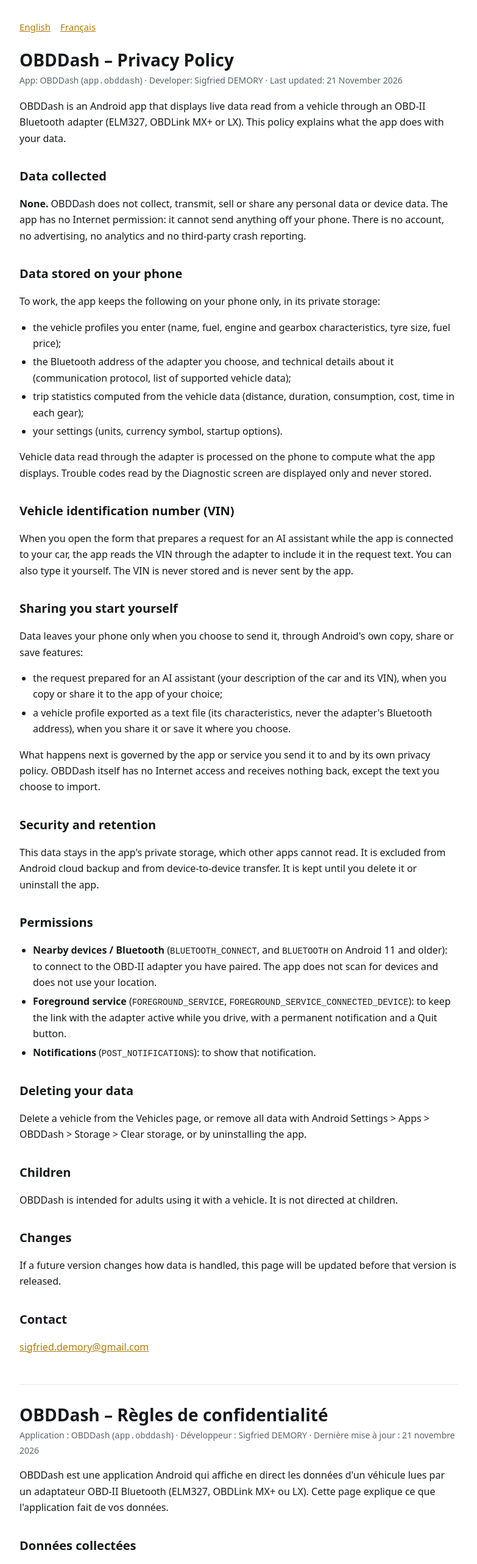
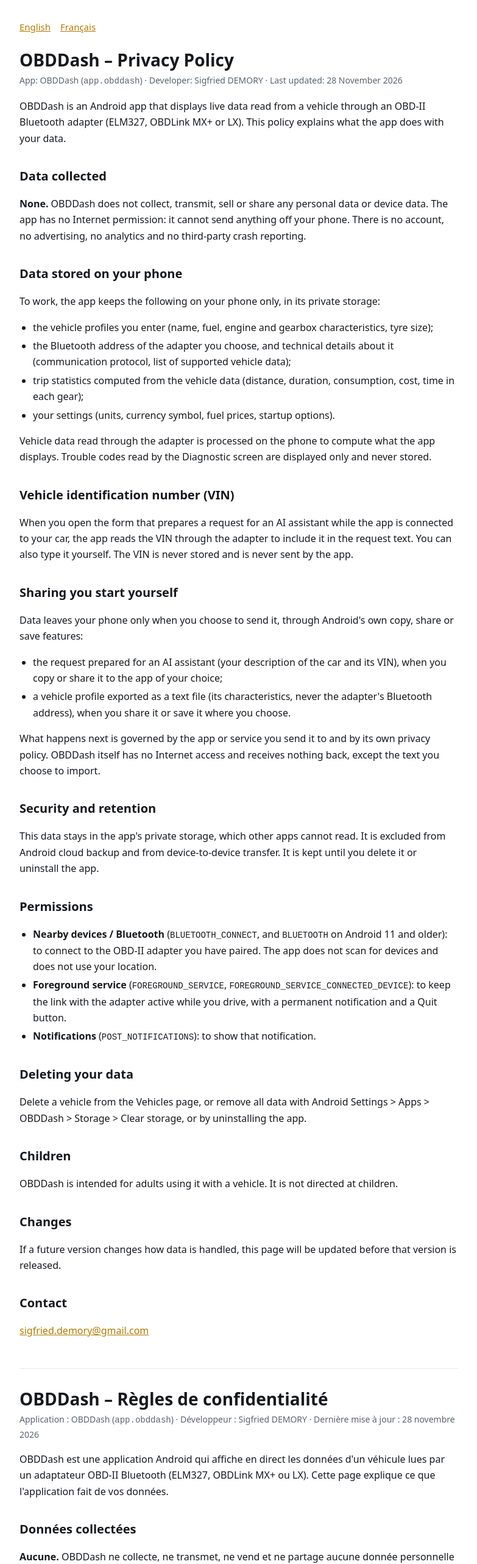
Before and after one commit to sigdemo80/obddash-privacy, a plain HTML site: page index.html in a window 1280 px wide. Shown: the top 2565 px of the page at 61% size, without its empty margins (248-1031 px from the left). Drawn offline with Linux system fonts and the light colour scheme.

Commit message:
Prix du carburant : des profils de véhicule aux réglages (version 0.2.0)
Co-Authored-By: Claude Opus 5.5 <noreply@anthropic.com>

```diff
--- a/index.html
+++ b/index.html
@@ -31,7 +31,7 @@
 
 <section id="en" lang="en">
 <h1>OBDDash – Privacy Policy</h1>
-<p class="meta">App: OBDDash (<code>app.obddash</code>) · Developer: Sigfried DEMORY · Last updated: 21 November 2026</p>
+<p class="meta">App: OBDDash (<code>app.obddash</code>) · Developer: Sigfried DEMORY · Last updated: 28 November 2026</p>
 <p>OBDDash is an Android app that displays live data read from a vehicle through an OBD-II Bluetooth adapter
 (ELM327, OBDLink MX+ or LX). This policy explains what the app does with your data.</p>
 
@@ -43,11 +43,11 @@ analytics and no third-party crash reporting.</p>
 <h2>Data stored on your phone</h2>
 <p>To work, the app keeps the following on your phone only, in its private storage:</p>
 <ul>
-  <li>the vehicle profiles you enter (name, fuel, engine and gearbox characteristics, tyre size, fuel price);</li>
+  <li>the vehicle profiles you enter (name, fuel, engine and gearbox characteristics, tyre size);</li>
   <li>the Bluetooth address of the adapter you choose, and technical details about it (communication protocol,
     list of supported vehicle data);</li>
   <li>trip statistics computed from the vehicle data (distance, duration, consumption, cost, time in each gear);</li>
-  <li>your settings (units, currency symbol, startup options).</li>
+  <li>your settings (units, currency symbol, fuel prices, startup options).</li>
 </ul>
 <p>Vehicle data read through the adapter is processed on the phone to compute what the app displays. Trouble codes
 read by the Diagnostic screen are displayed only and never stored.</p>
@@ -99,7 +99,7 @@ Storage &gt; Clear storage, or by uninstalling the app.</p>
 
 <section id="fr" lang="fr">
 <h1>OBDDash – Règles de confidentialité</h1>
-<p class="meta">Application : OBDDash (<code>app.obddash</code>) · Développeur : Sigfried DEMORY · Dernière mise à jour : 21 novembre 2026</p>
+<p class="meta">Application : OBDDash (<code>app.obddash</code>) · Développeur : Sigfried DEMORY · Dernière mise à jour : 28 novembre 2026</p>
 <p>OBDDash est une application Android qui affiche en direct les données d'un véhicule lues par un adaptateur
 OBD-II Bluetooth (ELM327, OBDLink MX+ ou LX). Cette page explique ce que l'application fait de vos données.</p>
 
@@ -113,12 +113,12 @@ plantage.</p>
 <p>Pour fonctionner, l'application conserve uniquement sur votre téléphone, dans son espace privé :</p>
 <ul>
   <li>les profils de véhicule que vous saisissez (nom, carburant, caractéristiques du moteur et de la boîte,
-    dimensions des pneus, prix du carburant) ;</li>
+    dimensions des pneus) ;</li>
   <li>l'adresse Bluetooth de l'adaptateur choisi, et des informations techniques à son sujet (protocole de
     communication, liste des données du véhicule prises en charge) ;</li>
   <li>les statistiques de trajet calculées à partir des données du véhicule (distance, durée, consommation, coût,
     temps passé sur chaque rapport) ;</li>
-  <li>vos réglages (unités, symbole monétaire, options de démarrage).</li>
+  <li>vos réglages (unités, symbole monétaire, prix du carburant, options de démarrage).</li>
 </ul>
 <p>Les données du véhicule lues par l'adaptateur sont traitées sur le téléphone pour calculer ce que l'application
 affiche. Les codes défaut lus par l'écran Diagnostic sont seulement affichés, jamais enregistrés.</p>
```
